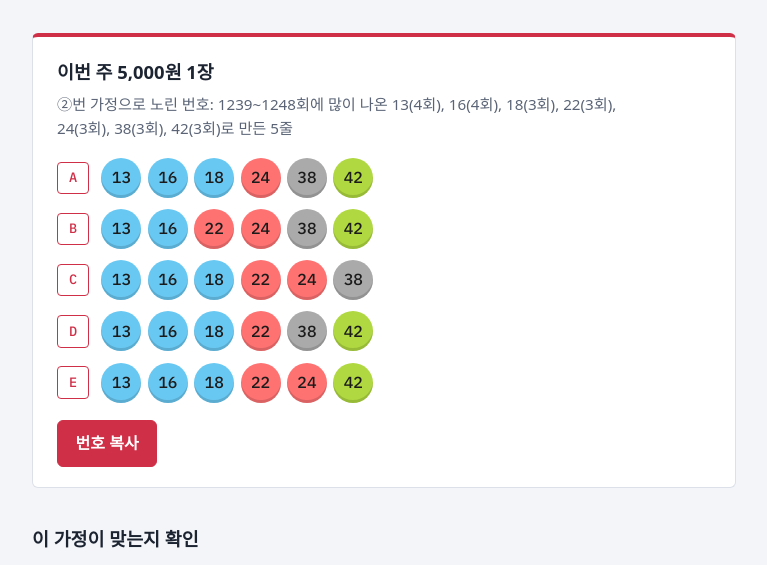
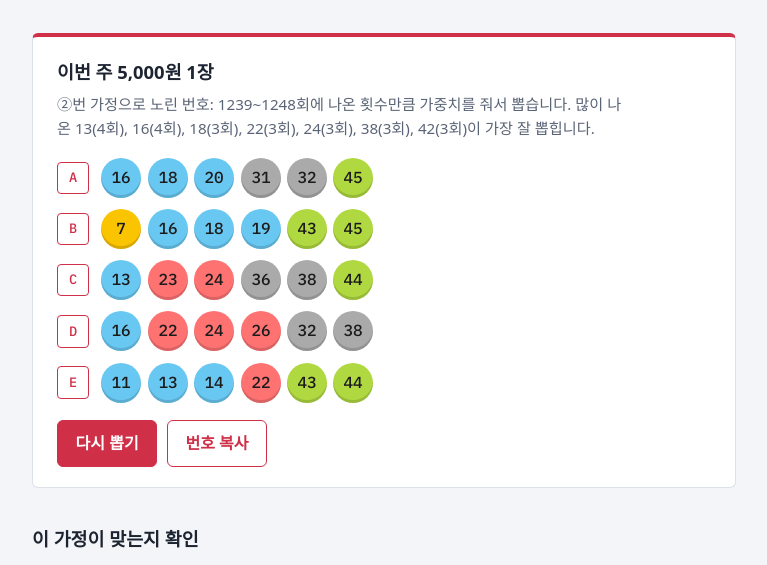
Before and after one commit to jhkim1996/default, a plain HTML site: page web/index.html in a window 1280 px wide. Shown: the part 187-752 px from the top of the page, without its empty margins (256-1023 px from the left). Drawn offline with Linux system fonts and the light colour scheme; a web font is replaced by a local one.

Commit message:
Make theory picks redrawable: weight numbers by recent frequency
The theory sheet was the top combinations of the most frequent numbers,
so with recent data redrawing only reshuffled the same five lines. Each
line is now drawn at random with numbers weighted by how often they came
up in the window (numbers not drawn are left out), so every redraw gives
new numbers while still favouring the hot ones. The web page gets a
redraw button.

Co-Authored-By: Claude Opus 5.5 <noreply@anthropic.com>
Claude-Session: https://claude.ai/code/session_017bBXpL3QXdMjgWPEM9NDJZ

```diff
--- a/web/index.html
+++ b/web/index.html
@@ -126,6 +126,11 @@ button {
   cursor: pointer;
 }
 button:hover { filter: brightness(1.08); }
+button.secondary { background: transparent; color: var(--omr); }
+button.secondary:hover { background: var(--omr-soft); filter: none; }
+.ball { animation: pop 260ms ease-out both; }
+@keyframes pop { from { transform: scale(0.85); } to { transform: scale(1); } }
+@media (prefers-reduced-motion: reduce) { .ball { animation: none; } }
 button:focus-visible { outline: 3px solid var(--ink); outline-offset: 2px; }
 .status { font-size: 0.85rem; color: var(--muted); }
 
@@ -174,7 +179,8 @@ footer { color: var(--muted); font-size: 0.85rem; border-top: 1px solid var(--ru
     </div>
     <ol class="lines" id="lines"></ol>
     <div class="actions">
-      <button type="button" id="copy">번호 복사</button>
+      <button type="button" id="redraw">다시 뽑기</button>
+      <button type="button" class="secondary" id="copy">번호 복사</button>
       <span class="status" id="status" role="status"></span>
     </div>
   </section>
@@ -197,14 +203,14 @@ footer { color: var(--muted); font-size: 0.85rem; border-top: 1px solid var(--ru
           <dd>자동 번호는 고르게 퍼지므로 순위는 수동 구매자의 습관이 정하고, 습관은 매주 비슷합니다. 그래서 같은 번호가 매주 반복되고, 사람들이 많이 고르는 생일 숫자(1~31)는 거의 안 나와야 합니다.</dd>
           <dt>실제</dt><dd id="b-actual"></dd>
         </dl>
-        <p class="note">위의 번호는 이 가정이 맞다고 치고 고른 것입니다. 가정이 맞다면 최근 자주 나온 번호가 계속 나와야 하기 때문입니다.</p>
+        <p class="note">위의 번호는 이 가정이 맞다고 치고 고른 것입니다. 가정이 맞다면 최근 자주 나온 번호가 계속 나와야 하므로, 최근 10회에 나온 횟수만큼 가중치를 줘서 뽑았습니다.</p>
       </article>
     </div>
   </section>
 
   <section class="info" aria-labelledby="draws-title">
     <h2 id="draws-title">최근 10회 당첨번호</h2>
-    <p class="note">테두리가 있는 공이 위 5줄에 쓴, 많이 나온 번호입니다.</p>
+    <p class="note">테두리가 있는 공이 최근 10회에 가장 많이 나온 번호입니다. 이 번호들이 가장 잘 뽑힙니다.</p>
     <ol class="draws" id="draws"></ol>
   </section>
 
@@ -250,24 +256,20 @@ function frequencies(draws) {
   return freq;
 }
 
-function combinations(items, k, start = 0, acc = [], out = []) {
-  if (acc.length === k) { out.push([...acc]); return out; }
-  for (let i = start; i < items.length; i++) {
-    acc.push(items[i]);
-    combinations(items, k, i + 1, acc, out);
-    acc.pop();
+// Distinct random lines, each number weighted by how often it came up; numbers not drawn are left out.
+function hotLines(freq, games = 5) {
+  const lines = [];
+  while (lines.length < games) {
+    const pool = Object.keys(freq).map(Number).filter(n => freq[n] > 0), line = [];
+    for (let k = 0; k < K; k++) {
+      let r = random01() * pool.reduce((a, n) => a + freq[n], 0), i = 0;
+      while ((r -= freq[pool[i]]) >= 0) i++;
+      line.push(pool.splice(i, 1)[0]);
+    }
+    line.sort((a, b) => a - b);
+    if (!lines.some(l => l.join() === line.join())) lines.push(line);
   }
-  return out;
-}
-
-// Combinations of the 10 most frequent numbers, ranked by total frequency; ties broken at random.
-function hotLines(draws, games = 5) {
-  const freq = frequencies(draws);
-  const keyed = Array.from({ length: N }, (_, i) => [i + 1, random01()]);
-  const pool = keyed.sort((a, b) => freq[b[0]] - freq[a[0]] || a[1] - b[1]).slice(0, K + 4).map(x => x[0]);
-  const scored = combinations(pool, K).map(c => [c, c.reduce((a, n) => a + freq[n], 0), random01()]);
-  scored.sort((a, b) => b[1] - a[1] || a[2] - b[2]);
-  return { lines: scored.slice(0, games).map(([c]) => c.sort((a, b) => a - b)), freq };
+  return lines;
 }
 
 function consecutiveOverlap(draws) {
@@ -293,7 +295,8 @@ function nextDraw(now = new Date()) {
 
 // ---- page ----
 const draw = nextDraw();
-const { lines, freq } = hotLines(DRAWS);
+const freq = frequencies(DRAWS);
+let lines = [];
 const cutoff = Object.values(freq).sort((a, b) => b - a)[K - 1];
 const hot = Object.keys(freq).map(Number).filter(n => freq[n] >= cutoff).sort((a, b) => freq[b] - freq[a] || a - b);
 const ball = (n, extra = "") => `<span class="ball r${Math.min(5, Math.ceil(n / 10))}${extra}">${n}</span>`;
@@ -303,10 +306,18 @@ const d = draw.date;
 document.getElementById("draw").textContent =
   `로또 6/45 · ${draw.no}회 · ${d.getUTCFullYear()}년 ${d.getUTCMonth() + 1}월 ${d.getUTCDate()}일 토요일 추첨`;
 document.getElementById("hot-note").textContent =
-  `②번 가정으로 노린 번호: ${span}에 많이 나온 ${hot.map(n => `${n}(${freq[n]}회)`).join(", ")}로 만든 5줄`;
-document.getElementById("lines").innerHTML = lines.map((line, i) =>
-  `<li class="line" aria-label="${"ABCDE"[i]}줄: ${line.join(", ")}"><span class="tag">${"ABCDE"[i]}</span>` +
-  `<span class="balls">${line.map(n => ball(n)).join("")}</span></li>`).join("");
+  `②번 가정으로 노린 번호: ${span}에 나온 횟수만큼 가중치를 줘서 뽑습니다. ` +
+  `많이 나온 ${hot.map(n => `${n}(${freq[n]}회)`).join(", ")}이 가장 잘 뽑힙니다.`;
+
+function render() {
+  lines = hotLines(freq);
+  document.getElementById("lines").innerHTML = lines.map((line, i) =>
+    `<li class="line" aria-label="${"ABCDE"[i]}줄: ${line.join(", ")}"><span class="tag">${"ABCDE"[i]}</span>` +
+    `<span class="balls">${line.map(n => ball(n)).join("")}</span></li>`).join("");
+  document.getElementById("status").textContent = "";
+}
+render();
+document.getElementById("redraw").addEventListener("click", render);
 
 const games = PRIZES.reduce((a, r) => a + gamesSold(r), 0) / PRIZES.length;
 const autoShare = PRIZES.reduce((a, r) => a + r[5], 0) / PRIZES.reduce((a, r) => a + r[0], 0);
```
Also changed, not shown: 4 other files.
